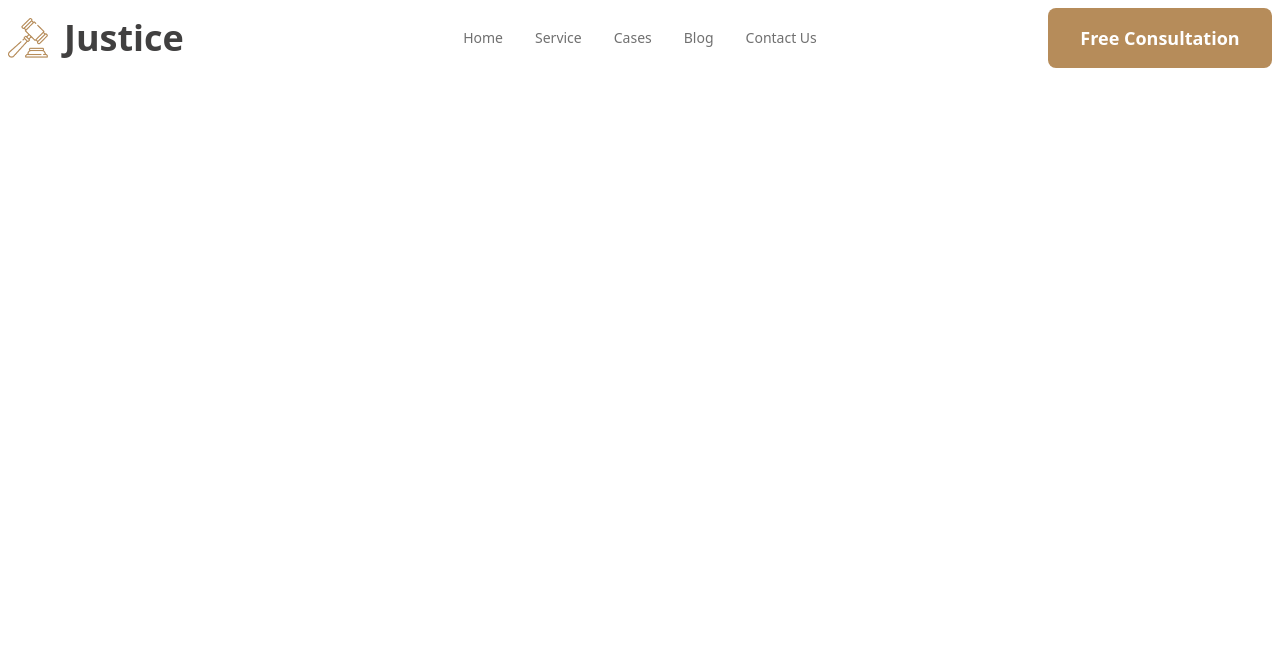
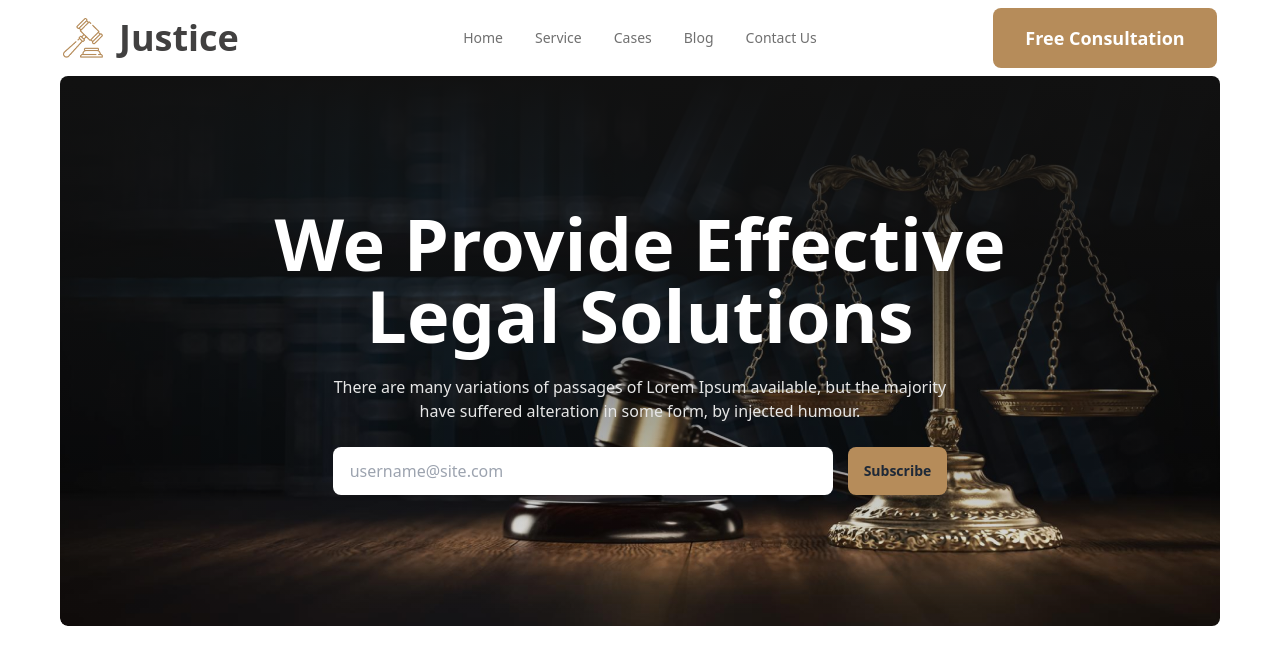
Before and after one commit to git-zahidul-islam/Justice-CPTD14, a plain HTML site: page index.html in a window 1280 px wide. Drawn offline with nearby package versions, Linux system fonts and the light colour scheme.

Commit message:
header section complete

```diff
--- a/index.html
+++ b/index.html
@@ -9,8 +9,8 @@
     <script src="https://cdn.tailwindcss.com"></script>
     <!-- font awesome link -->
 
-    <!-- style -->
-    <style></style>
+    <!-- css link -->
+    <link rel="stylesheet" href="style.css">
     <!-- customs color link -->
     <script>
         tailwind.config = {
@@ -19,6 +19,7 @@
                     colors: {
                         'font-primary': '#414040',
                         'font-secondary': '#707070',
+                        'btn-color': '#B68C5A',
                     }
                 }
             }
@@ -27,7 +28,7 @@
 </head>
 <body>
     <header class="container mx-auto">
-        <div class="navbar bg-base-100">
+        <nav class="navbar max-w-[1170px] mx-auto bg-base-100">
             <div class="navbar-start">
                 <div class="dropdown">
                     <div tabindex="0" role="button" class="btn btn-ghost lg:hidden">
@@ -60,7 +61,18 @@
             <div class="navbar-end">
                 <a class="text-center rounded-lg lg:w-56 w-32 lg:p-4 py-2 lg:font-semibold font-extralight text-white lg:text-lg text-xs bg-[#B68C5A]">Free Consultation</a>
             </div>
-        </div>
+        </nav>
+        <section class="banner__img mx-auto max-w-[1160px] h-[550px] rounded-lg flex justify-center items-center">
+            <div class="space-y-6">
+                <h1 class="text-white lg:text-7xl text-4xl font-extrabold text-center">We Provide Effective <br> Legal Solutions</h1>
+                <p class="text-base font-normal text-[#E7E7E7] text-center">There are many variations of passages of Lorem Ipsum available, but the majority <br> have suffered alteration in some form,
+                by injected humour.</p>
+                <div class="join flex lg:gap-4 gap-2 lg:flex-row justify-center">
+                    <input type="email" placeholder="username@site.com" class="input lg:w-[500px]  p-4" />
+                    <button class="btn bg-btn-color border-0">Subscribe</button>
+                </div>
+            </div>
+        </section>
     </header>
     <main></main>
     <footer></footer>
--- /dev/null
+++ b/style.css
@@ -0,0 +1,3 @@
+.banner__img {
+    background-image:linear-gradient(180deg, #111 0%, rgba(17, 17, 17, 0.00) 100%),  url(images/banner.png);
+}
```
